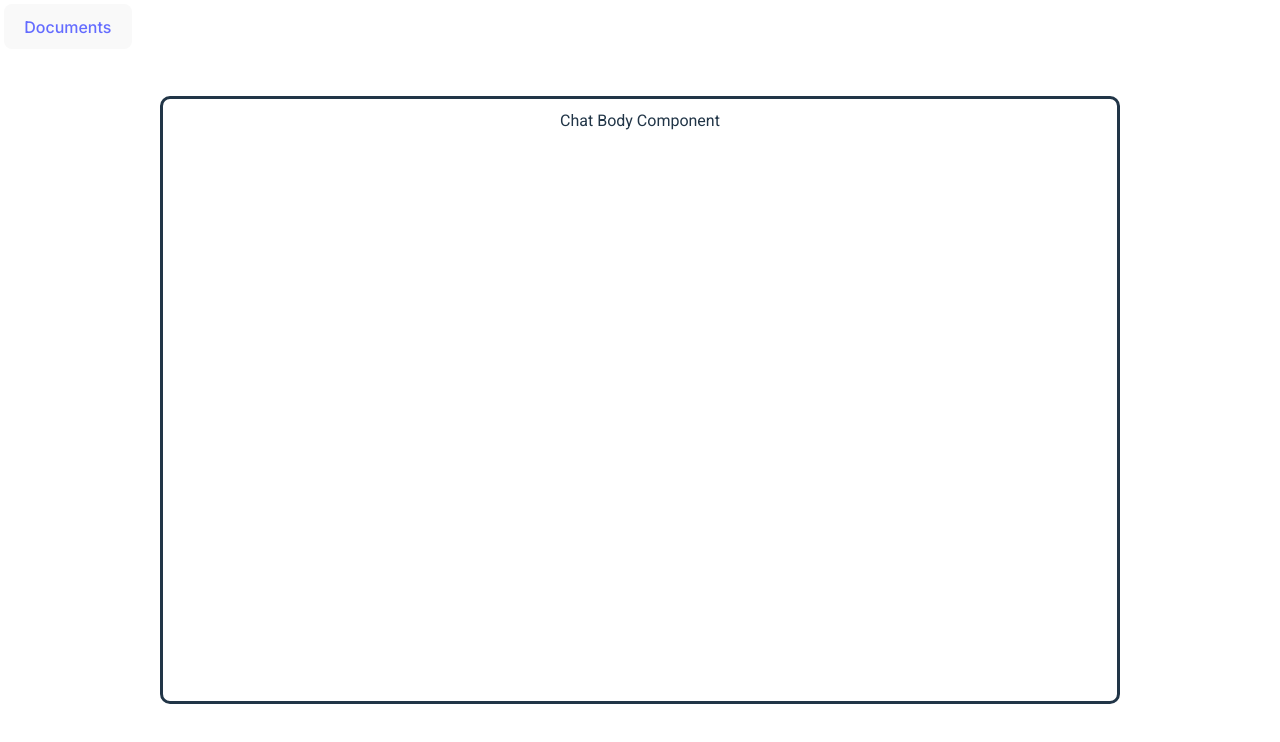
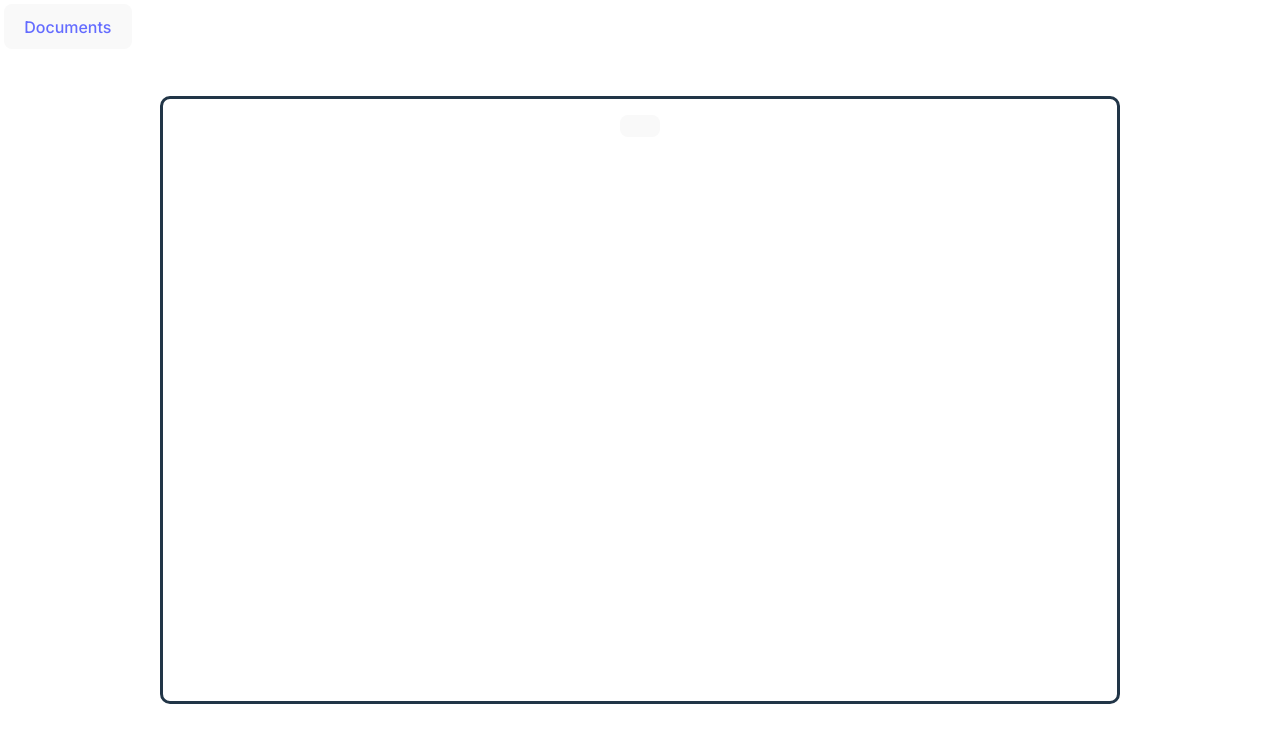
Before and after one commit to CodingCowboys10/kmai, a Next.js app in the folder 2-RTB/poc/: page /chat in a window 1280 px wide. Shown: the top 742 px of the page. Built offline with nearby package versions, Linux system fonts and the light colour scheme.

Commit message:
First simple stream.

```diff
--- a/2-RTB/poc/package.json
+++ b/2-RTB/poc/package.json
@@ -9,6 +9,7 @@
     "lint": "next lint"
   },
   "dependencies": {
+    "@microsoft/fetch-event-source": "^2.0.1",
     "chromadb": "^1.6.1",
     "dotenv": "^16.3.1",
     "langchain": "^0.0.200",
--- a/2-RTB/poc/src/app/chat/chat_components/chat.tsx
+++ b/2-RTB/poc/src/app/chat/chat_components/chat.tsx
@@ -1,7 +1,59 @@
+"use client"
 import {Properties} from "csstype";
+import { fetchEventSource } from '@microsoft/fetch-event-source';
+import { FormEvent, useCallback, useState } from 'react';
 
+export const runtime = 'edge';
 
 function Chat() {
+    const [stream, setStream] = useState(true);
+
+    const [input, setInput] = useState('');
+    const [output, setOutput] = useState('');
+    const [inflight, setInflight] = useState(false);
+    const onSubmit = useCallback(
+        async (e: FormEvent) => {
+            e.preventDefault();
+
+            // Prevent multiple requests at once
+            if (inflight) return;
+
+            // Reset output
+            setInflight(true);
+            setOutput('');
+
+            try {
+                if (stream) {
+                    console.log('streaming');
+                    // If streaming, we need to use fetchEventSource directly
+                    await fetchEventSource(`/api/chat`, {
+                        method: 'POST',
+                        body: JSON.stringify({ input }),
+                        headers: { 'Content-Type': 'application/json' },
+                        onmessage(ev) {
+                            setOutput((o) => o + ev.data);
+                        },
+                    });
+                    setInput('');
+                } else {
+                    // If not streaming, we can use the supabase client
+                    const res = await fetch(`/api/chat`, {
+                        method: 'POST',
+                        body: JSON.stringify({ input }),
+                    });
+                    const data = await res.json();
+                    setOutput(data.text);
+                    setInput('');
+                }
+            } catch (error) {
+                console.error(error);
+            } finally {
+                setInflight(false);
+            }
+        },
+        [input, stream, inflight]
+    );
+
     const chatStyle :Properties = {
         fontFamily: 'Roboto, sans-serif',
         minWidth: '60em',
@@ -22,7 +74,8 @@ function Chat() {
         <>
 
             <div id="chatArea" className=" relative max-w-full h-min w-min" style={chatStyle}>
-                Chat Body Component
+                {output}
+                <button onClick={onSubmit}></button>
             </div>
         </>
     );
--- a/2-RTB/poc/src/app/chat/chat_components/chatbot.tsx
+++ b/2-RTB/poc/src/app/chat/chat_components/chatbot.tsx
@@ -1,4 +1,3 @@
-"use client"
 import Chat from "./chat"
 
 function Chatbot (){
```
Also changed, not shown: 2 other files (tests, documents, lock files or other folders).
